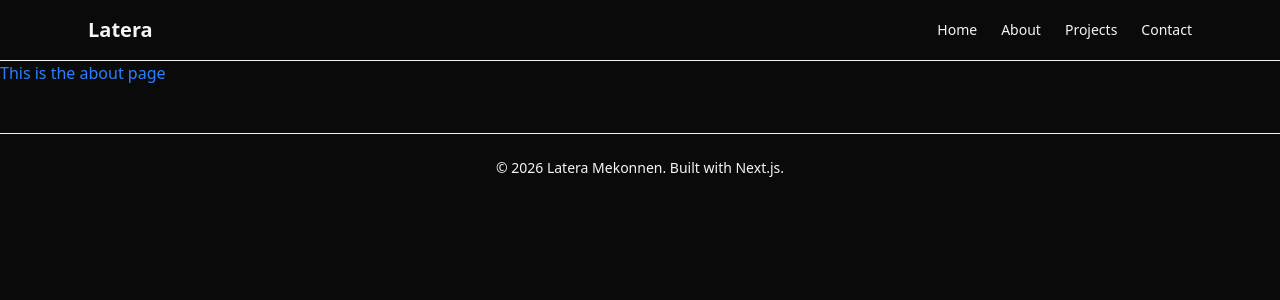
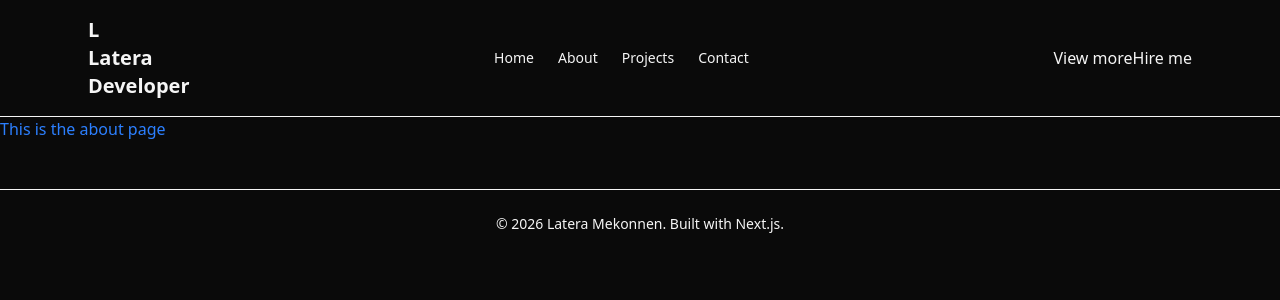
Before and after one commit to Laterat/myPortfolio, a Next.js app: page /about in a window 1280 px wide. Shown: the top 300 px of the page. Built offline with nearby package versions, Linux system fonts and the light colour scheme.

Commit message:
feat: add the button on the header

```diff
--- a/components/layout/Header.tsx
+++ b/components/layout/Header.tsx
@@ -5,7 +5,13 @@ export default function Header() {
     <header className="border-b">
       <div className="mx-auto max-w-6xl px-6 py-4 flex items-center justify-between">
         <Link href="/" className="font-bold text-xl">
-          Latera
+          <div>
+            <div>L</div>
+            <div>
+              <p>Latera</p>
+              <p>Developer</p>
+            </div>
+          </div>
         </Link>
 
         <nav className="flex gap-6 text-sm">
@@ -14,6 +20,11 @@ export default function Header() {
           <Link href="/projects">Projects</Link>
           <Link href="/contact">Contact</Link>
         </nav>
+
+        <div>
+          <button>View more</button>
+          <button>Hire me</button>
+        </div>
       </div>
     </header>
   );
```
